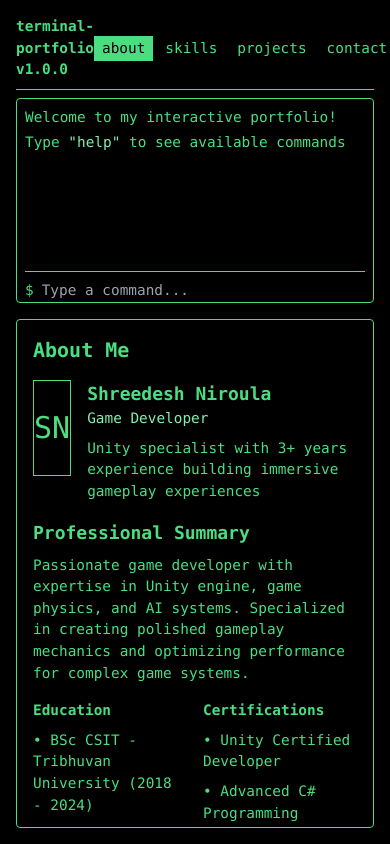
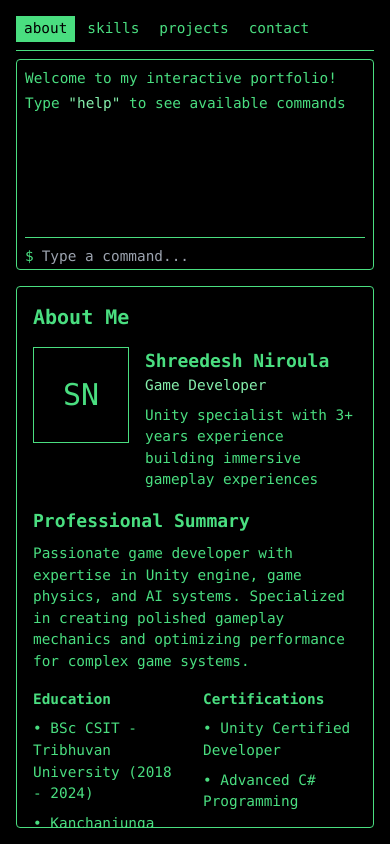
Before and after one commit to NShreedesh/NShreedesh.github.io, a React (Create React App) app: page / in a window 390 px wide. Built offline with nearby package versions, Linux system fonts and the light colour scheme.

Commit message:
update portfolio with tab

```diff
--- a/src/App.js
+++ b/src/App.js
@@ -122,7 +122,7 @@ function Portfolio() {
 
   // Focus input and scroll to bottom on updates
   useEffect(() => {
-    inputRef.current.focus();
+    // inputRef.current.focus();
     outputEndRef.current?.scrollIntoView({ behavior: "smooth" });
   }, [output, activeTab]);
 
@@ -175,7 +175,7 @@ function Portfolio() {
             </h2>
             <div className="space-y-4">
               <div className="flex items-start gap-4">
-                <div className="border border-green-400 w-24 h-24 flex items-center justify-center">
+                <div className="border border-green-400 w-24 h-24 aspect-square flex items-center justify-center">
                   <span className="text-3xl">SN</span>
                 </div>
                 <div>
@@ -387,7 +387,9 @@ function Portfolio() {
     >
       {/* Terminal Header */}
       <div className="flex justify-between items-center mb-2 border-b border-green-400 pb-2">
-        <h1 className="font-bold">terminal-portfolio v1.0.0</h1>
+        <h1 className="font-bold hidden sm:block ">
+          terminal-portfolio v1.0.0
+        </h1>
         <div className="flex space-x-1">
           {Object.keys(contentData).map((tab) => (
             <button
```
Also changed, not shown: 1 other file (tests, documents, lock files or other folders).
